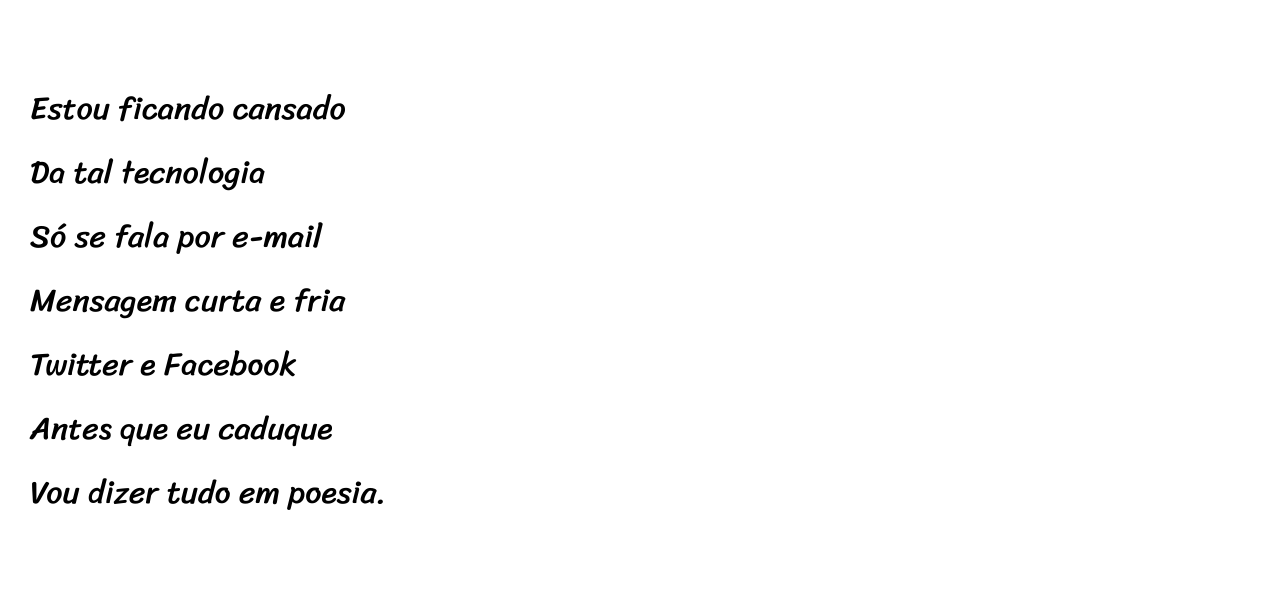
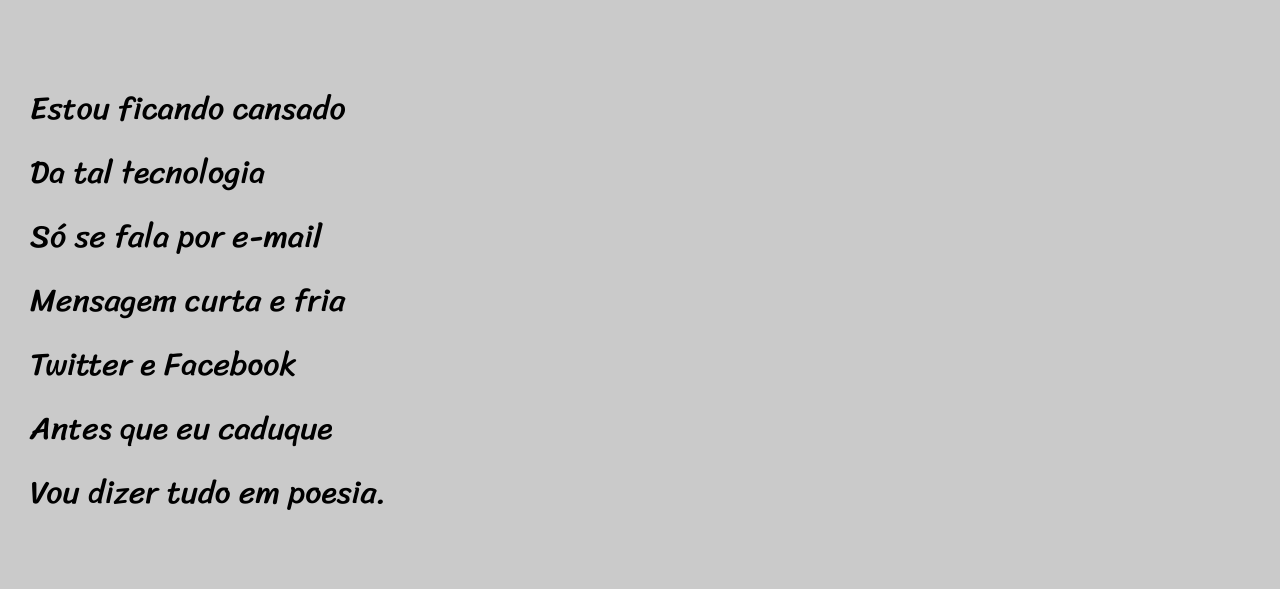
Before and after one commit to gabriel-leal/cordelmoderno, a plain HTML site: page index.html in a window 1280 px wide. Shown: the part 211-800 px from the top of the page. Drawn offline with Linux system fonts and the light colour scheme.

Commit message:
Update style.css

```diff
--- a/estilo/style.css
+++ b/estilo/style.css
@@ -62,7 +62,7 @@ section p {
 }
 
 .normal {
-    background-color: white;
+    background-color: rgb(202, 202, 202);
     color: black;
 }
 
```
